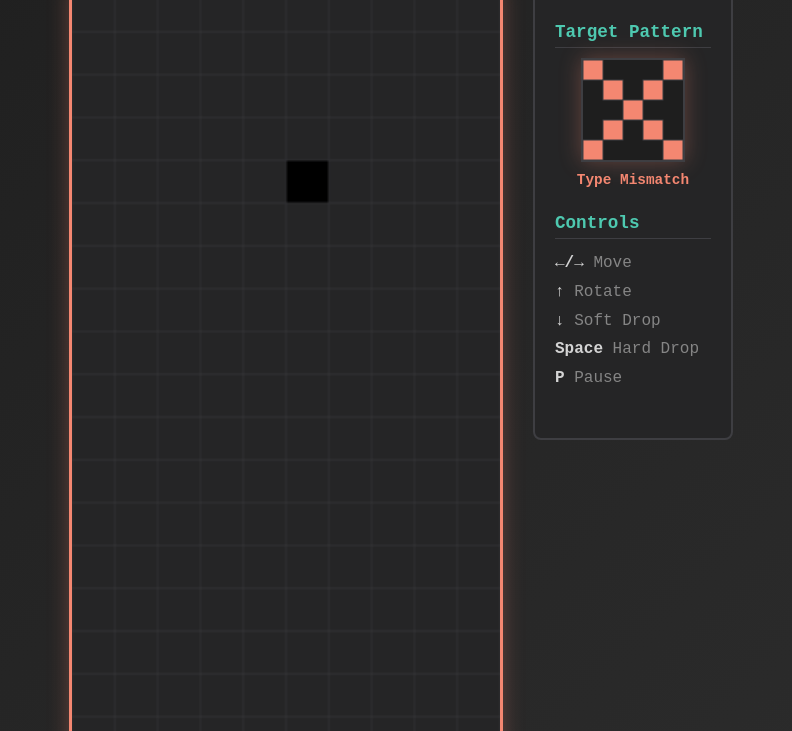
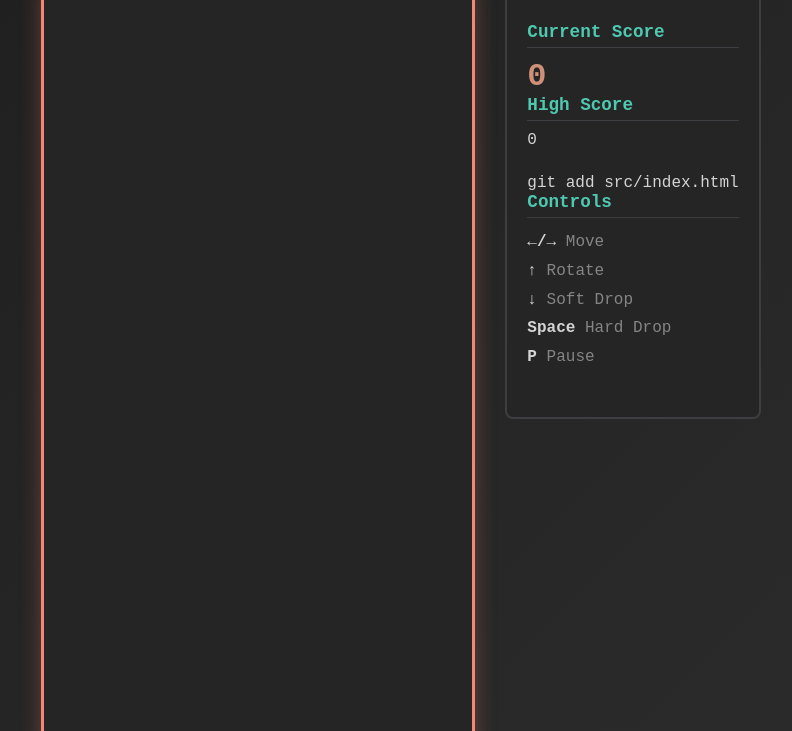
Before and after one commit to mekanbaymyradov/skills-publish-docker-images, a plain HTML site: page src/index.html in a window 1280 px wide. Shown: the part 144-875 px from the top of the page, without its empty margins (239-1031 px from the left). Drawn offline with Linux system fonts and the light colour scheme.

Commit message:
Add high score display

```diff
--- a/src/index.html
+++ b/src/index.html
@@ -1,11 +1,13 @@
 <!DOCTYPE html>
 <html lang="en">
+
 <head>
   <meta charset="UTF-8" />
   <meta name="viewport" content="width=device-width, initial-scale=1.0" />
   <title>Stack Overflown - A Dev-Themed Puzzle Game</title>
   <link rel="stylesheet" href="style.css" />
 </head>
+
 <body>
   <div class="game-container">
     <div class="main-panel">
@@ -24,12 +26,11 @@
       </div>
 
       <div class="info-section">
-          <h3>Target Pattern</h3>
-          <div class="pattern-preview">
-            <canvas id="patternCanvas" width="100" height="100"></canvas>
-            <div class="pattern-name" id="patternName">Loading...</div>
-          </div>
-        </div>
+        <h3>Current Score</h3>
+        <div class="score" id="score">0</div>
+        <h3>High Score</h3>
+        <div class="high-score" id="high-score">0</div>
+      </div>git add src/index.html
 
       <div class="info-section">
         <h3>Controls</h3>
@@ -54,4 +55,5 @@
   <script src="patterns.js"></script>
   <script src="index.js"></script>
 </body>
+
 </html>
```
Lines whose indentation alone changed are shown as unchanged.
